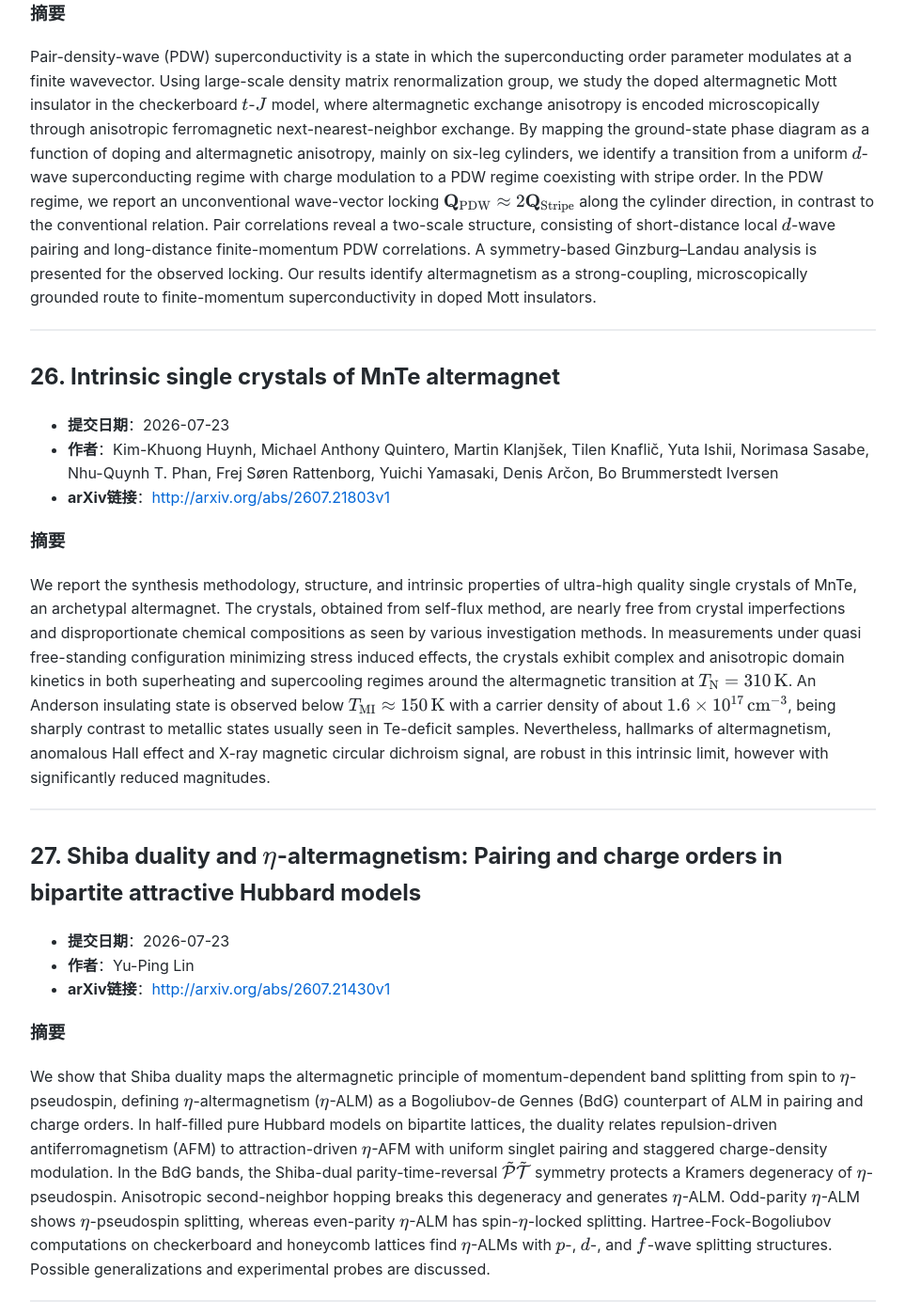
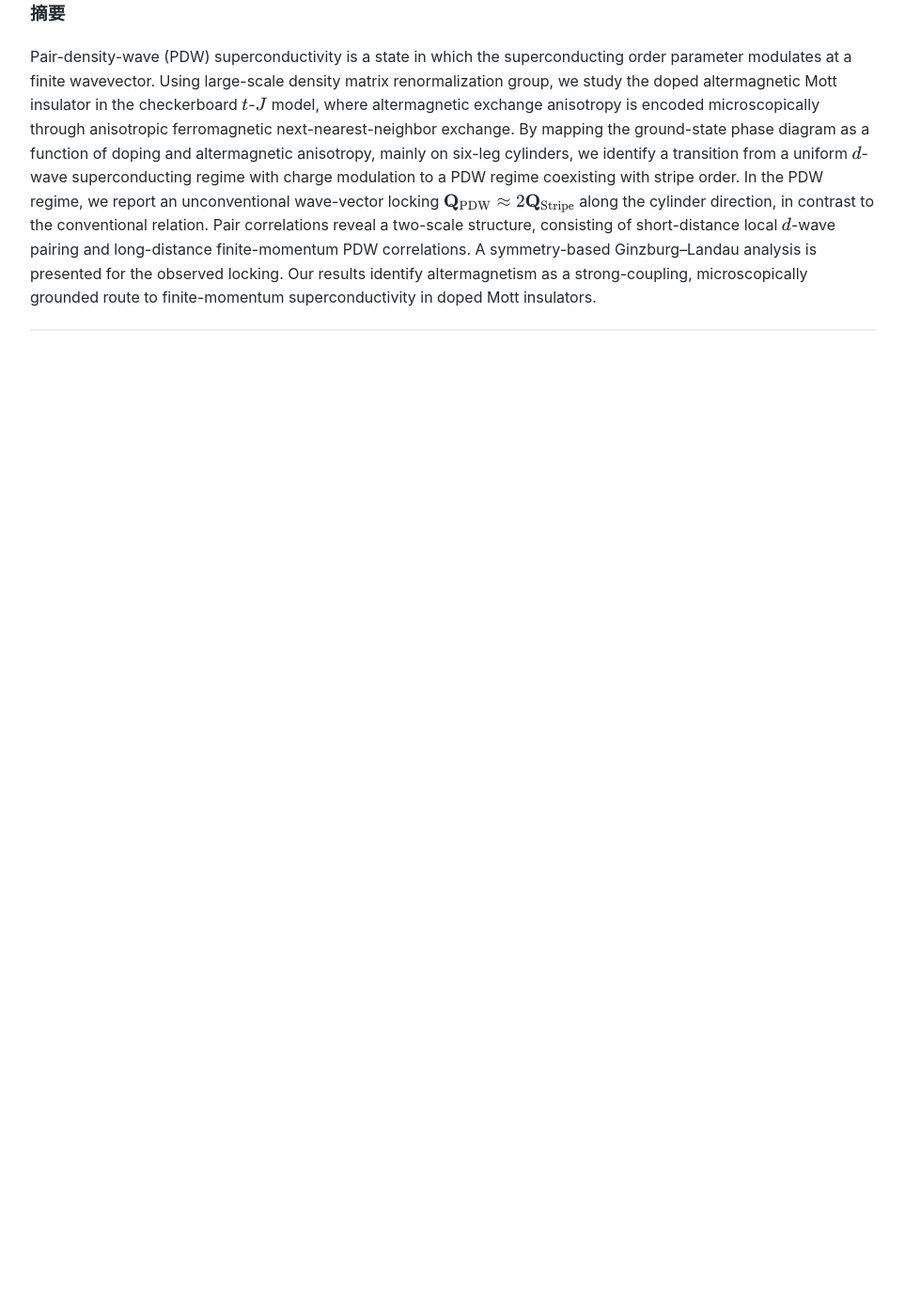
Before and after one commit to yangke25491/daily-arxiv-altermagnetic, a Jekyll site: the page built from index.md, in a window 1280 px wide and 1400 px high, scrolled down 14272 px. Shown: the whole window at 94% size, without its empty margins (158-1121 px from the left). Built offline with Jekyll 4.4.1, drawn with Linux system fonts in a browser that asks for light colours; after the commit the page ends 14664 px from its top, so only the background shows below that; some of the changed text lies outside the part shown.

Commit message:
Automated update: arXiv papers

```diff
--- a/index.md
+++ b/index.md
@@ -5,8 +5,8 @@ title: 交错磁论文
 
 # 凝聚态物理-交错磁(Altermagnetic)相关论文
 
-> 检索时间范围：**2026-07-23 至 2026-08-22**
-> 数据检索到 **27** 篇相关论文，按提交时间降序排列
+> 检索时间范围：**2026-07-24 至 2026-08-23**
+> 数据检索到 **25** 篇相关论文，按提交时间降序排列
 
 ---
 
@@ -284,25 +284,3 @@ Chiral magnons are distinctive collective spin excitations in magnetic ordered s
 Pair-density-wave (PDW) superconductivity is a state in which the superconducting order parameter modulates at a finite wavevector. Using large-scale density matrix renormalization group, we study the doped altermagnetic Mott insulator in the checkerboard $t$-$J$ model, where altermagnetic exchange anisotropy is encoded microscopically through anisotropic ferromagnetic next-nearest-neighbor exchange. By mapping the ground-state phase diagram as a function of doping and altermagnetic anisotropy, mainly on six-leg cylinders, we identify a transition from a uniform $d$-wave superconducting regime with charge modulation to a PDW regime coexisting with stripe order. In the PDW regime, we report an unconventional wave-vector locking $\mathbf Q\_{\mathrm{PDW}}\approx 2\mathbf Q\_{\mathrm{Stripe}}$ along the cylinder direction, in contrast to the conventional relation. Pair correlations reveal a two-scale structure, consisting of short-distance local $d$-wave pairing and long-distance finite-momentum PDW correlations. A symmetry-based Ginzburg--Landau analysis is presented for the observed locking. Our results identify altermagnetism as a strong-coupling, microscopically grounded route to finite-momentum superconductivity in doped Mott insulators.
 
 ---
-
-## 26. Intrinsic single crystals of MnTe altermagnet
-
-- **提交日期**：2026-07-23
-- **作者**：Kim-Khuong Huynh, Michael Anthony Quintero, Martin Klanjšek, Tilen Knaflič, Yuta Ishii, Norimasa Sasabe, Nhu-Quynh T. Phan, Frej Søren Rattenborg, Yuichi Yamasaki, Denis Arčon, Bo Brummerstedt Iversen
-- **arXiv链接**：[http://arxiv.org/abs/2607.21803v1](http://arxiv.org/abs/2607.21803v1)
-
-### 摘要
-We report the synthesis methodology, structure, and intrinsic properties of ultra-high quality single crystals of MnTe, an archetypal altermagnet. The crystals, obtained from self-flux method, are nearly free from crystal imperfections and disproportionate chemical compositions as seen by various investigation methods. In measurements under quasi free-standing configuration minimizing stress induced effects, the crystals exhibit complex and anisotropic domain kinetics in both superheating and supercooling regimes around the altermagnetic transition at $T\_{\mathrm{N}} = 310\,\mathrm{K}$. An Anderson insulating state is observed below $T\_{\mathrm{MI}}\approx 150\,\mathrm{K}$ with a carrier density of about $1.6\times 10^{17}\,\mathrm{cm}^{-3}$, being sharply contrast to metallic states usually seen in Te-deficit samples. Nevertheless, hallmarks of altermagnetism, anomalous Hall effect and X-ray magnetic circular dichroism signal, are robust in this intrinsic limit, however with significantly reduced magnitudes.
-
----
-
-## 27. Shiba duality and $η$-altermagnetism: Pairing and charge orders in bipartite attractive Hubbard models
-
-- **提交日期**：2026-07-23
-- **作者**：Yu-Ping Lin
-- **arXiv链接**：[http://arxiv.org/abs/2607.21430v1](http://arxiv.org/abs/2607.21430v1)
-
-### 摘要
-We show that Shiba duality maps the altermagnetic principle of momentum-dependent band splitting from spin to $η$-pseudospin, defining $η$-altermagnetism ($η$-ALM) as a Bogoliubov-de Gennes (BdG) counterpart of ALM in pairing and charge orders. In half-filled pure Hubbard models on bipartite lattices, the duality relates repulsion-driven antiferromagnetism (AFM) to attraction-driven $η$-AFM with uniform singlet pairing and staggered charge-density modulation. In the BdG bands, the Shiba-dual parity-time-reversal $\mathcal{\tilde{P}}\mathcal{\tilde{T}}$ symmetry protects a Kramers degeneracy of $η$-pseudospin. Anisotropic second-neighbor hopping breaks this degeneracy and generates $η$-ALM. Odd-parity $η$-ALM shows $η$-pseudospin splitting, whereas even-parity $η$-ALM has spin-$η$-locked splitting. Hartree-Fock-Bogoliubov computations on checkerboard and honeycomb lattices find $η$-ALMs with $p$-, $d$-, and $f$-wave splitting structures. Possible generalizations and experimental probes are discussed.
-
----
```
